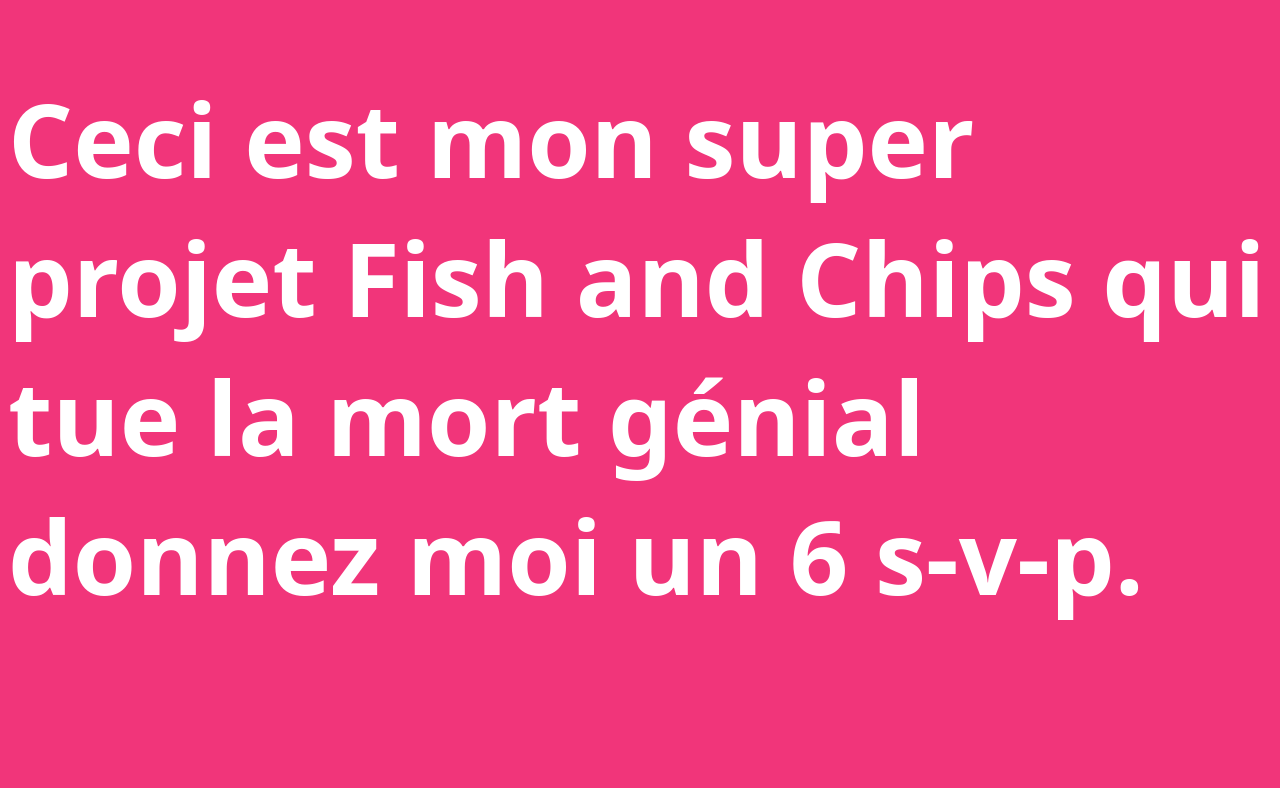
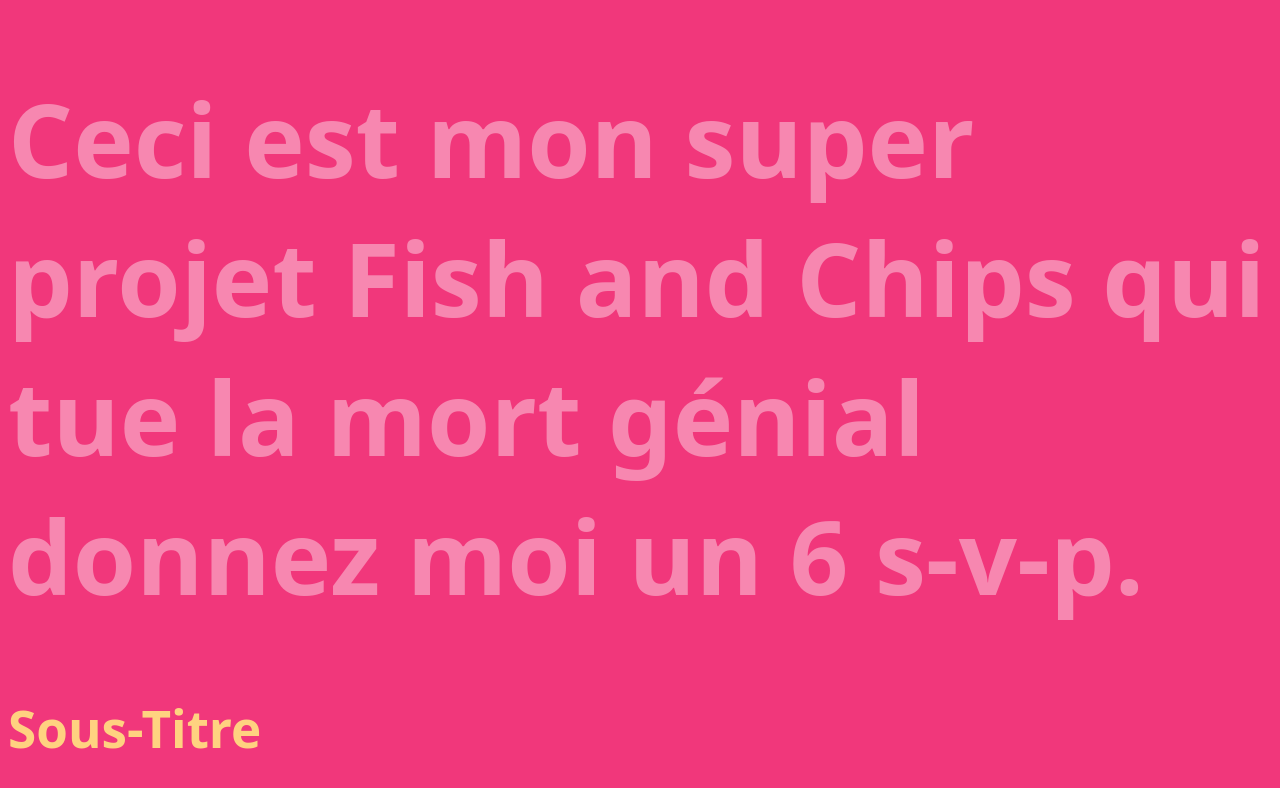
Before and after one commit to adriencater/fish-xor-chips, a plain HTML site: page index.html in a window 1280 px wide. Drawn offline with Linux system fonts and the light colour scheme.

Commit message:
variables couleur

```diff
--- a/index.html
+++ b/index.html
@@ -9,5 +9,6 @@
 <body>
 	<h1>Ceci est mon super projet Fish and Chips
 		qui tue la mort génial donnez moi un 6 s-v-p.</h1>
+	<h2>Sous-Titre</h2>
 </body>
 </html>
--- a/style.css
+++ b/style.css
@@ -1,8 +1,20 @@
+
+/* COULEUR ///////////////// */
+:root {
+	--couleurPrincipale: hsl(338, 87%, 58%);
+	--couleurSecondaire: orange;
+}
+
 body {
 	font-family: system-ui;
-	background: #f1357A;
-	color: white;
+	background: var(--couleurPrincipale);
+	color: color-mix(in srgb, var(--couleurPrincipale) 60%, white 40%);
 }
 h1 {
 	font-size: 8vw;
 }
+
+h2 {
+	font-size: 4vw;
+	color: color-mix(in srgb, var(--couleurSecondaire) 50%, white 50%);
+}
```
